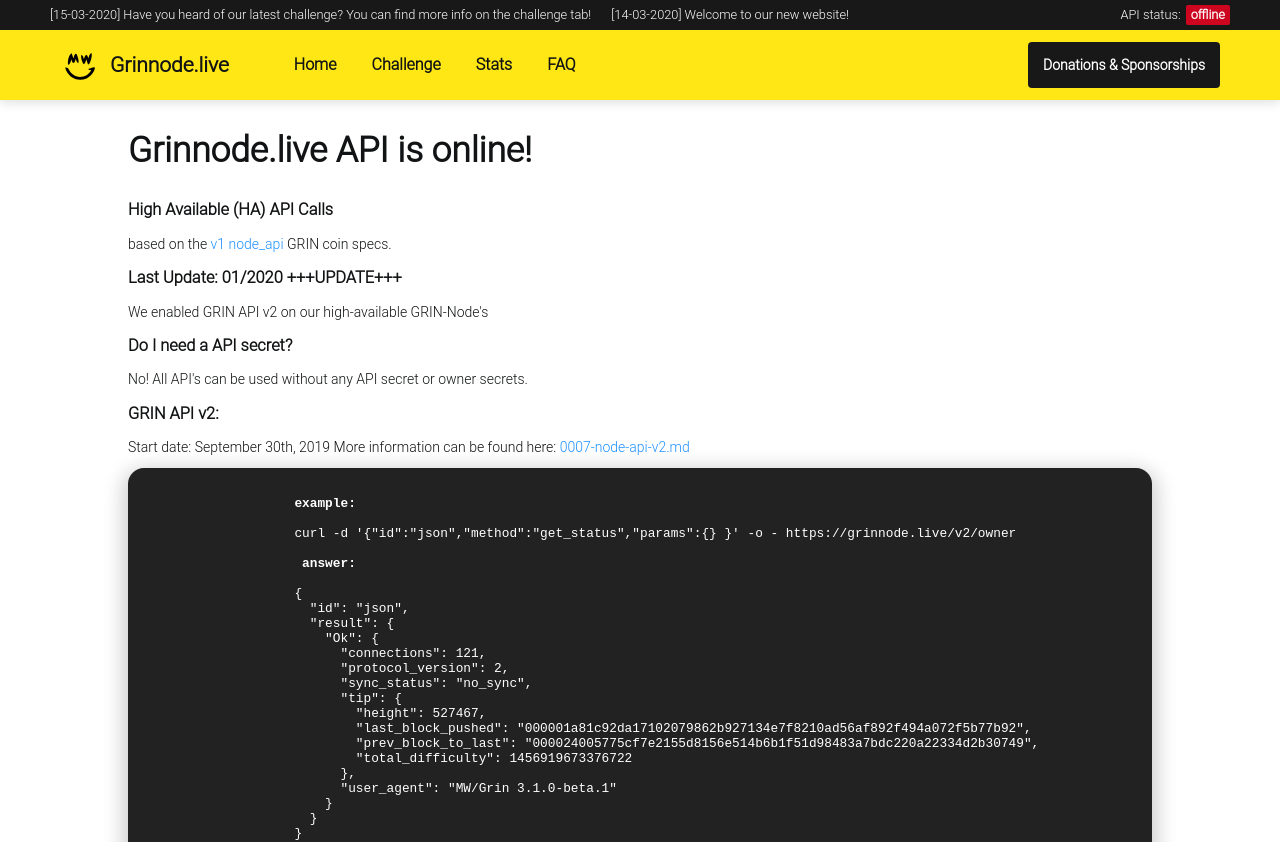
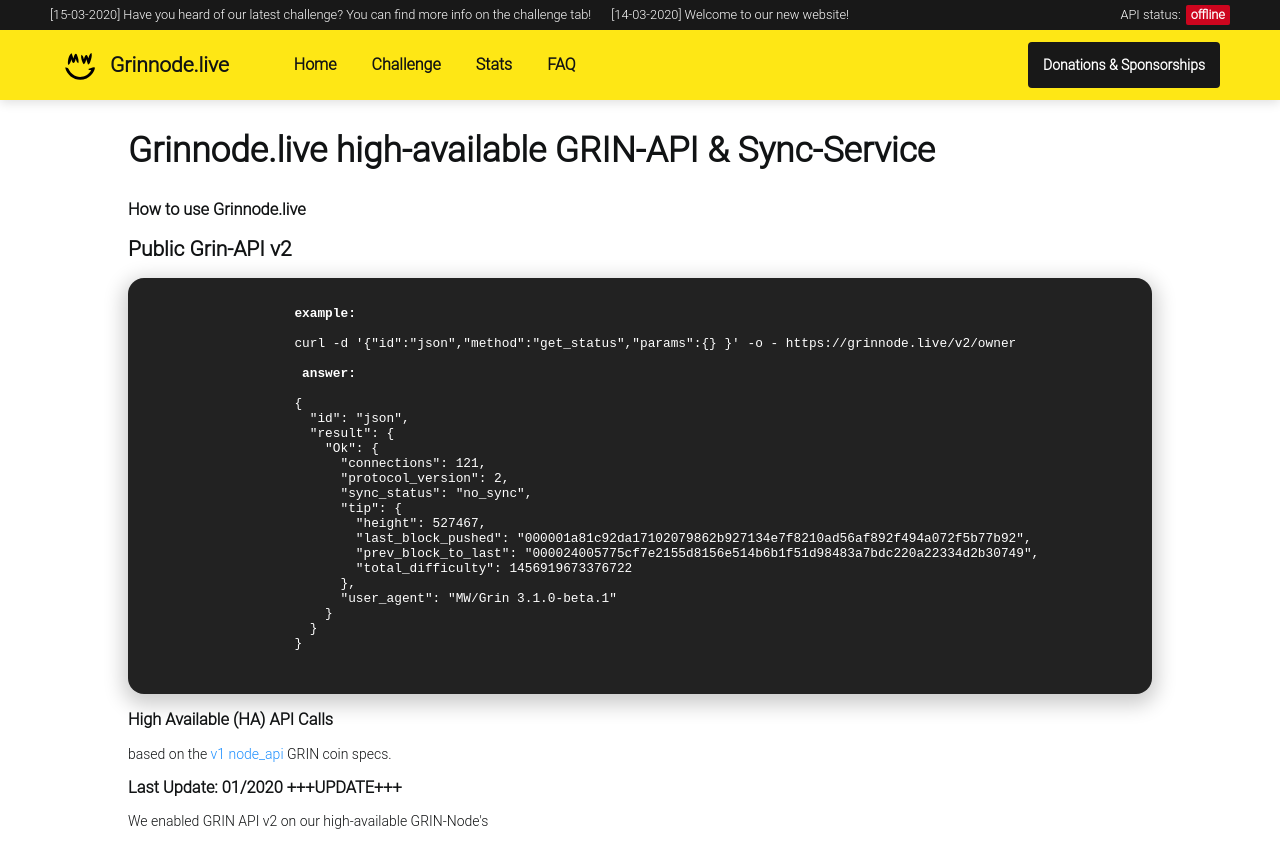
Before and after one commit to Grinnode-live/grinnode-live-frontend, a Vue app: page / in a window 1280 px wide. Shown: the top 842 px of the page. Built offline with nearby package versions, Linux system fonts and the light colour scheme; no server answers.

Commit message:
Update Home.vue
minor design changes

```diff
--- a/src/views/Home.vue
+++ b/src/views/Home.vue
@@ -3,23 +3,11 @@
         <main class="content">
             <section class="home">
                 <div class="container home_container">
-                    <h2 class="container_header">Grinnode.live API is online!</h2>
-                    <h3>High Available (HA) API Calls</h3>
-                    based on the <a href="https://github.com/mimblewimble/grin/blob/master/doc/api/node_api.md#get-status" target="_blank">v1 node_api </a>GRIN coin specs.
+                <h2 class="container_header">Grinnode.live high-available GRIN-API & Sync-Service</h2>
 
-                    <h3>Last Update: 01/2020 +++UPDATE+++</h3>
-                    <p>We enabled GRIN API v2 on our high-available GRIN-Node's</p>
-
-                    <h3>Do I need a API secret?</h3>
-                    No!
-                    All API's can be used without any API secret or owner secrets.
-
-                    <h3>GRIN API v2:</h3>
-                    Start date: September 30th, 2019
-                    More information can be found here: <a href="https://github.com/mimblewimble/grin-rfcs/blob/master/text/0007-node-api-v2.md" target="_blank">0007-node-api-v2.md</a>
-
-
-                    <pre><code>
+                <h3> How to use Grinnode.live </h3>
+                    <p> <h2> Public Grin-API v2 </h2>
+                        <pre><code>
                     <strong>example:</strong>
 
                     curl -d '{"id":"json","method":"get_status","params":{} }' -o - https://grinnode.live/v2/owner
@@ -45,6 +33,26 @@
                     }
 
                     </code></pre>
+
+                    </p>
+
+                    <h3>High Available (HA) API Calls</h3>
+                    based on the <a href="https://github.com/mimblewimble/grin/blob/master/doc/api/node_api.md#get-status" target="_blank">v1 node_api </a>GRIN coin specs.
+
+
+                    <h3>Last Update: 01/2020 +++UPDATE+++</h3>
+                    <p>We enabled GRIN API v2 on our high-available GRIN-Node's</p>
+
+                    <h3>Do I need a API secret?</h3>
+                    No!
+                    All API's can be used without any API secret or owner secrets.
+
+                    <h3>GRIN API v2:</h3>
+                    Start date: September 30th, 2019
+                    More information can be found here: <a href="https://github.com/mimblewimble/grin-rfcs/blob/master/text/0007-node-api-v2.md" target="_blank">0007-node-api-v2.md</a>
+
+
+
 
                     <h3>GRIN API v1:</h3>
                     <p>The following API-Calls are GRIN API v1 Calls:</p>
```
